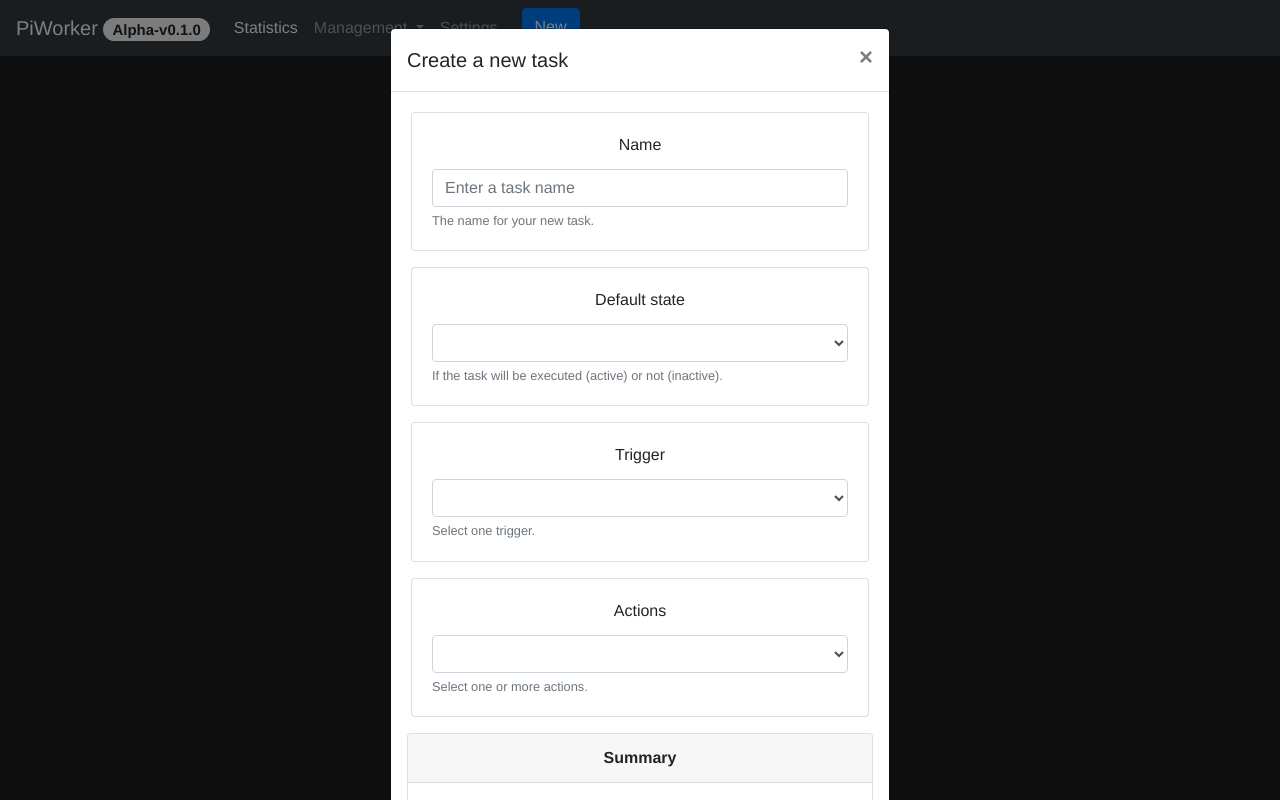
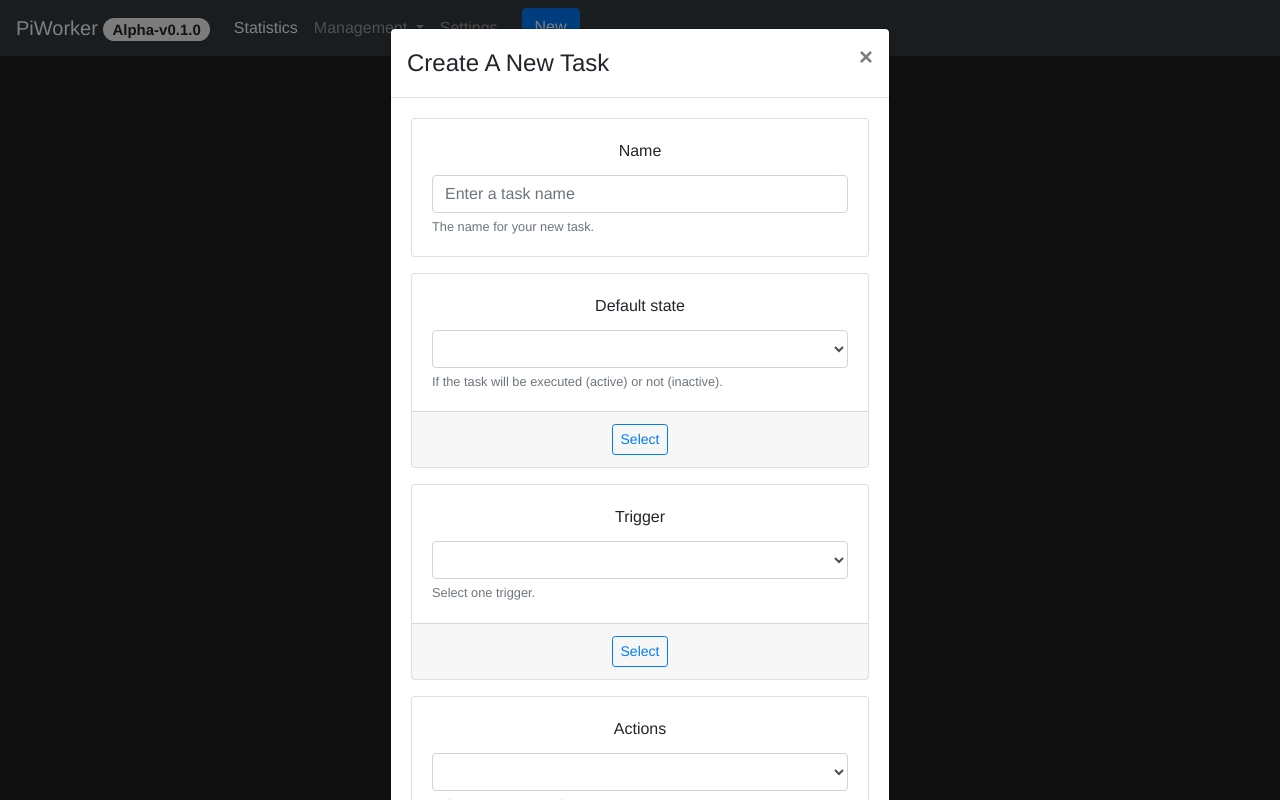
Before and after one commit to Pegasus8/piworker, a Vue app in the folder webui/frontend/: page / in a window 1280 px wide. Both pictures are taken after a click on the button "New". Built offline with nearby package versions, Linux system fonts and the light colour scheme; what vue-uuid would draw is missing.

Commit message:
Small visual dynamic adjustments

```diff
--- a/webui/frontend/src/components/newtask-dialog/NewTask.vue
+++ b/webui/frontend/src/components/newtask-dialog/NewTask.vue
@@ -10,7 +10,7 @@
     <div class="modal-dialog modal-dialog-centered" role="document">
       <div class="modal-content">
         <div class="modal-header">
-          <h5 class="modal-title" id="modalTitle">Create a new task</h5>
+          <h4 class="modal-title text-capitalize" id="modalTitle">Create a new task</h4>
           <button type="button" class="close" data-dismiss="modal" aria-label="Close">
             <span aria-hidden="true">&times;</span>
           </button>
@@ -22,7 +22,8 @@
             <app-form-group-container
               containerTitle="Name"
               containerDescription="The name for your new task."
-              topElementID="task-name">
+              topElementID="task-name"
+              :withFooter="false">
               <template v-slot:top>
                 <input
                   type="text"
@@ -38,7 +39,8 @@
             <app-form-group-container
               containerTitle="Default state"
               containerDescription="If the task will be executed (active) or not (inactive)."
-              topElementID="default-state">
+              topElementID="default-state"
+              :withFooter="true">
               <template v-slot:top>
                 <select
                   id="default-state"
@@ -51,9 +53,13 @@
               </template>
               <template v-slot:bottom>
                 <button
-                  class="btn btn-outline-primary btn-sm mt-3 mt-md-2 col-auto"
+                  class="btn btn-sm"
+                  :class="{
+                    'btn-outline-primary': $store.getters.taskState == '',
+                    'btn-outline-success': !$store.getters.taskState == ''
+                  }"
                   @click="setStateBtn">
-                  Select
+                  {{ stateBtnTxt }}
                 </button>
               </template>
             </app-form-group-container>
@@ -62,7 +68,8 @@
               v-if="triggers.length > 0"
               containerTitle="Trigger"
               containerDescription="Select one trigger."
-              topElementID="trigger-selector">
+              topElementID="trigger-selector"
+              :withFooter="true">
               <template v-slot:top>
                 <select
                   id='trigger-selector'
@@ -77,9 +84,13 @@
               </template>
               <template v-slot:bottom>
                 <button
-                  class="btn btn-outline-primary btn-sm mt-3 mt-md-2 col-auto"
+                  class="btn btn-sm"
+                  :class="{
+                    'btn-outline-primary': !$store.getters.triggerSelected.length > 0,
+                    'btn-outline-success': $store.getters.triggerSelected.length > 0
+                  }"
                   @click="addTriggerBtn">
-                  Select
+                  {{ triggerBtnTxt }}
                 </button>
               </template>
             </app-form-group-container>
@@ -91,7 +102,8 @@
               v-if="actions.length > 0"
               containerTitle="Actions"
               containerDescription="Select one or more actions."
-              topElementID="actions-selector">
+              topElementID="actions-selector"
+              :withFooter="true">
               <template v-slot:top>
                 <select
                   id="actions-selector"
@@ -105,7 +117,11 @@
               </template>
               <template v-slot:bottom>
                 <button
-                  class="btn btn-outline-primary btn-sm mt-3 mt-md-2 col-auto"
+                  class="btn btn-sm"
+                  :class="{
+                    'btn-outline-primary': !$store.getters.actionsSelected.length > 0,
+                    'btn-outline-success': $store.getters.actionsSelected.length > 0
+                  }"
                   @click="addActionBtn">
                   Add
                 </button>
@@ -136,14 +152,21 @@
 <script>
 import Summary from './components/Summary.vue'
 import FormGroupContainer from './components/FormGroupContainer.vue'
+import SummaryCard from './components/SummaryCard.vue'
 import { mapMutations } from 'vuex'
 export default {
   data () {
     return {
       // TODO Obtain the elements from the API
       triggers: [
-        {Name: "Trigger A", Description: "A random trigger", ID: 1},
-        {Name: "Trigger B", Description: "A random trigger", ID: 2}
+        {Name: "Trigger A", Description: "A random trigger", ID: 1, Args: [
+          {ID: 'arg1', Name: 'Arg #1', Description: 'A simple arg', Content: '', ContentType: 'string'},
+          {ID: 'arg2', Name: 'Arg #2', Description: 'A simple arg 2', Content: '', ContentType: 'string'}
+        ]},
+        {Name: "Trigger B", Description: "A random trigger", ID: 2, Args: [
+          {ID: 'arg1', Name: 'Arg #1', Description: 'A simple arg', Content: '', ContentType: 'string'},
+          {ID: 'arg2', Name: 'Arg #2', Description: 'A simple arg 2', Content: '', ContentType: 'string'}
+        ]}
       ],
       actions: [
         {Name: "Action A2", Description: "A random action", ID: 10},
@@ -170,6 +193,20 @@ export default {
         return false
       } else {
         return true
+      }
+    },
+    triggerBtnTxt () {
+      if (this.$store.getters.triggerSelected.length > 0) {
+        return 'Change'
+      } else {
+        return 'Select'
+      }
+    },
+    stateBtnTxt () {
+      if (this.$store.getters.taskState !== '') {
+        return 'Change'
+      } else {
+        return 'Select'
       }
     }
   },
```
